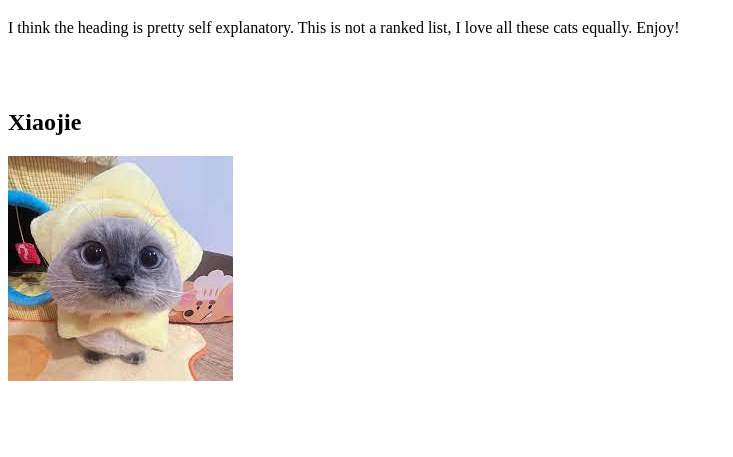
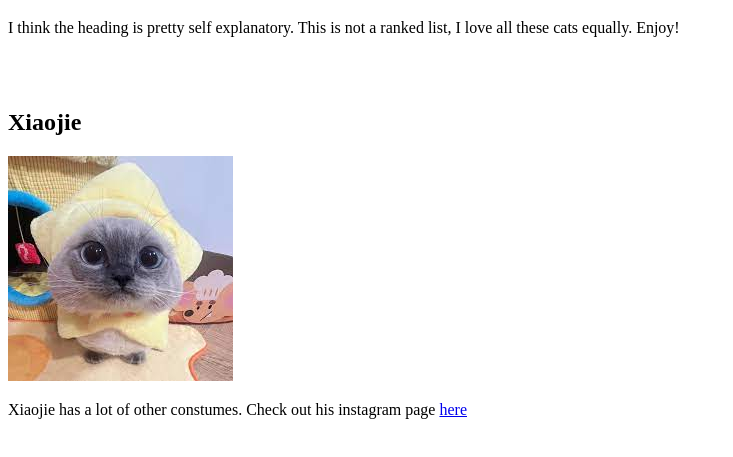
Before and after one commit to aliuzyn/aliuzyn.github.io, a plain HTML site: page index.html in a window 1280 px wide. Shown: the part 61-518 px from the top of the page, without its empty margins (0-733 px from the left). Drawn offline with Linux system fonts and the light colour scheme.

Commit message:
Update index.html

```diff
--- a/index.html
+++ b/index.html
@@ -10,5 +10,6 @@
     <br>
     <h2>Xiaojie</h2>
     <img src="xiaojiestar.jfif">
+    <p>Xiaojie has a lot of other constumes. Check out his instagram page <a href="link"> here</a></p>
   </body>
 </html>
```
